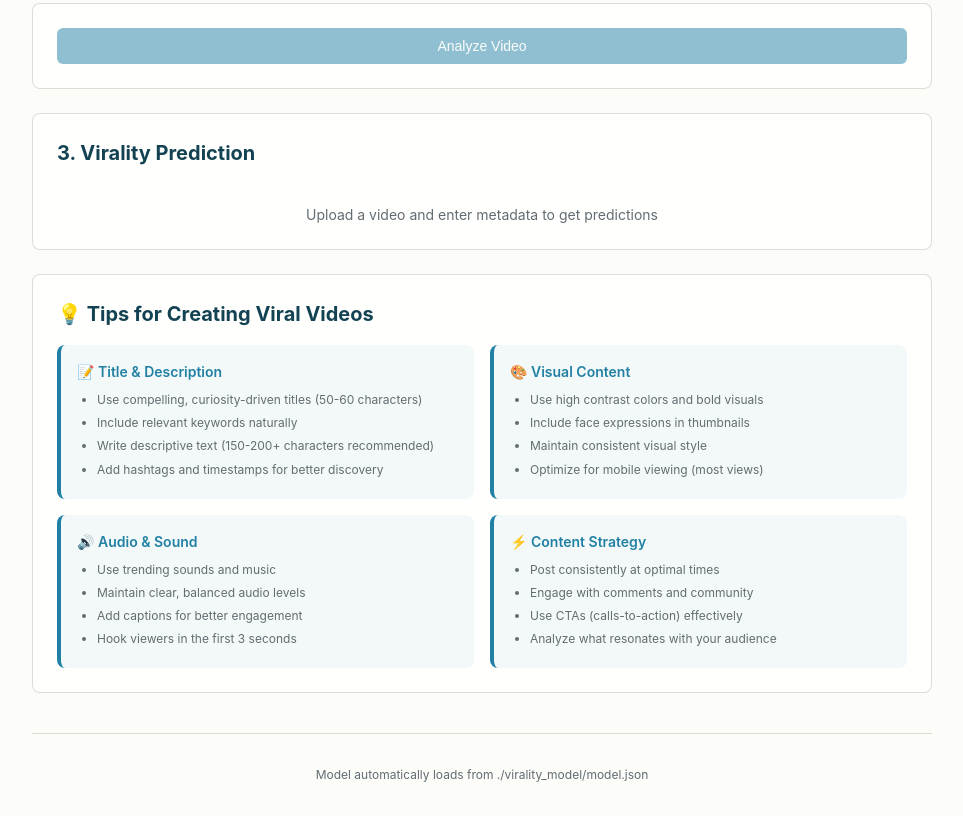
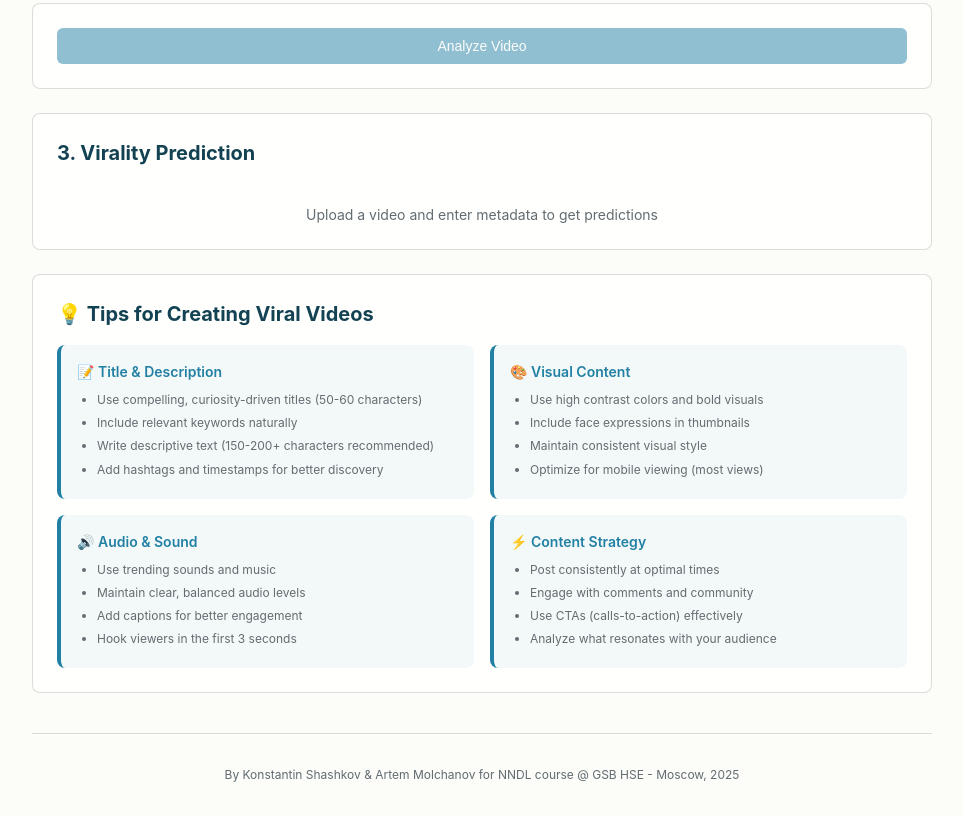
Before and after one commit to kshashkov/brainrot_views_prediction, a plain HTML site: page virality_predictor/index.html in a window 1280 px wide. Shown: the part 929-1745 px from the top of the page, without its empty margins (158-1121 px from the left). Drawn offline with Linux system fonts and the light colour scheme.

Commit message:
Update index.html

```diff
--- a/virality_predictor/index.html
+++ b/virality_predictor/index.html
@@ -371,7 +371,7 @@
         </div>
 
         <footer style="text-align: center; color: var(--color-text-secondary); font-size: 12px; margin-top: 40px; padding-top: 20px; border-top: 1px solid var(--color-border);">
-            <p>Model automatically loads from ./virality_model/model.json</p>
+            <p>By Konstantin Shashkov & Artem Molchanov for NNDL course @ GSB HSE - Moscow, 2025</p>
         </footer>
     </div>
 
```
